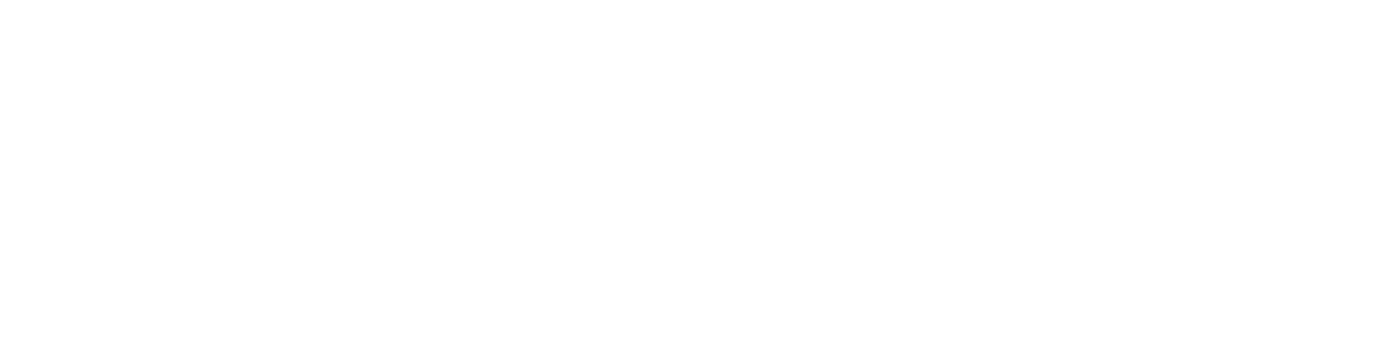
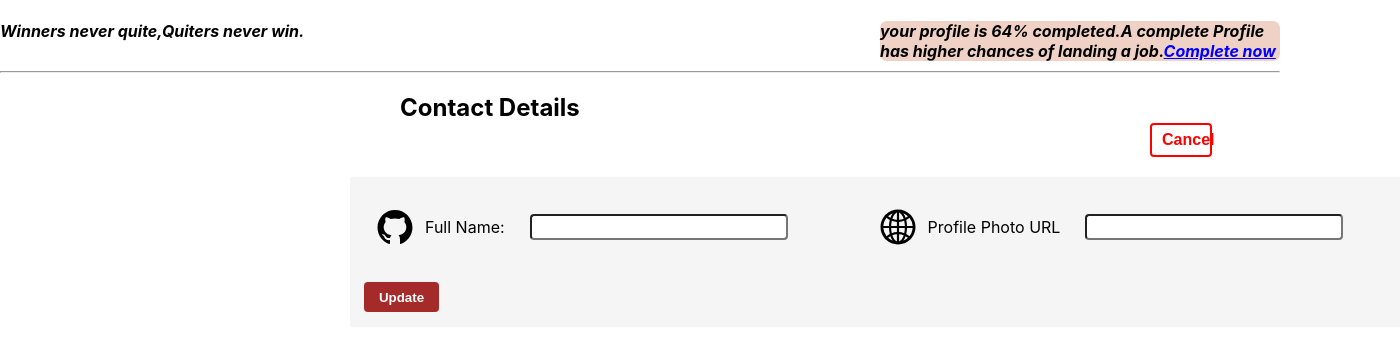
Before and after one commit to Manjulavignesh/ExpenseTracker_New, a React (Create React App) app: page /profile in a window 1280 px wide. Before the commit this address had no page. Shown: the top 350 px of the page, 1400 px wide, since content can reach past the window. Built offline with nearby package versions, Linux system fonts and the light colour scheme.

Commit message:
updateProfile

```diff
--- a/package.json
+++ b/package.json
@@ -10,6 +10,7 @@
     "react": "^18.2.0",
     "react-bootstrap": "^2.9.1",
     "react-dom": "^18.2.0",
+    "react-icons": "^4.12.0",
     "react-scripts": "5.0.1",
     "web-vitals": "^2.1.4"
   },
--- a/src/App.js
+++ b/src/App.js
@@ -2,6 +2,7 @@
 import { Router, Route, Routes } from "react-router-dom";
 import WelcomeScreen from "./Components/WelcomeScreen";
 import { BrowserRouter } from "react-router-dom";
+import Updateprofile from "./Components/UpdateProfile";
 
 function App() {
   return (
@@ -9,6 +10,7 @@
       <Routes>
         <Route path="/" element={<Login />} />
         <Route path="/welcomepage" element={<WelcomeScreen/>}/>
+        <Route path="/profile" element={<Updateprofile/>}/>
       </Routes>
       </BrowserRouter>
   );
--- /dev/null
+++ b/src/Components/UpdateProfile.js
@@ -0,0 +1,178 @@
+import { useRef } from "react";
+import { Card } from "react-bootstrap";
+import { AiFillGithub } from "react-icons/ai";
+import { AiOutlineGlobal } from "react-icons/ai";
+const Updateprofile = () => {
+  const name = useRef();
+  const url = useRef();
+  const updateHandler = (e) => {
+    e.preventDefault();
+    const enteredName=name.current.value;
+    const enteredUrl=url.current.value;
+    const token=localStorage.getItem("token");
+    fetch(
+        "https://identitytoolkit.googleapis.com/v1/accounts:update?key=AIzaSyDTAr60Md60DA5Loqu7YAgbAbYNOMvo-7w",
+        {
+          method: "POST",
+          body: JSON.stringify({
+            idToken:token,
+            displayName: enteredName,
+            photoUrl: enteredUrl,
+            returnSecureToken: true,
+          }),
+          headers: { "content-type": "application/json" },
+        }
+      )
+        .then((res) => {
+          if (res.ok) {
+           console.log("details updated sucessfully")
+          } else {
+            return res.json().then((data) => {
+              let errorMessage = "oops!!! Data not getting updated,plz try again later";
+              throw new Error(errorMessage);
+            });
+          }
+        })
+        .catch((err) => {
+          alert(err.message);
+        });
+        name.current.value="";
+        url.current.value="";
+  };
+  return (
+    <div>
+      <div>
+        <h4 style={{ fontStyle: "italic" }}>
+          Winners never quite,Quiters never win.
+          <Card
+            style={{
+              float: "right",
+              width: 400,
+              borderRadius: "7px",
+              display: "inline",
+              background: "#efd1c6",
+            }}
+          >
+            your profile is 64% completed.A complete Profile has higher chances
+            of landing a job.
+            <a href="" style={{ color: "blue" }}>
+              Complete now
+            </a>
+          </Card>
+        </h4>
+        <hr style={{ marginTop: 30 }} />
+      </div>
+      <h2 style={{ marginLeft: 400 }}>
+        Contact Details{" "}
+        <button
+          style={{
+            marginLeft: 750,
+            width: "7%",
+            padding: "6px 10px",
+            color: "red",
+            background: "white",
+            border: "2px solid red",
+            borderRadius: "4px",
+            fontSize: 16,
+            fontWeight: 700,
+          }}
+        >
+          Cancel
+        </button>
+      </h2>
+      <Card
+        style={{
+          background: "#f5f5f5",
+          width: 1050,
+          marginLeft: 350,
+          height: 150,
+        }}
+      >
+        <form style={{ display: "inline" }} onSubmit={updateHandler}>
+          <AiFillGithub
+            style={{
+              marginTop: 25,
+              marginLeft: 25,
+              width: 40,
+              height: 50,
+              display: "inline-block",
+              verticalAlign: "middle",
+            }}
+          />
+          <label
+            style={{
+              display: "inline-block",
+              verticalAlign: "middle",
+              marginTop: 25,
+              marginLeft: 10,
+            }}
+          >
+            Full Name:
+          </label>
+          <input
+            style={{
+              display: "inline-block",
+              verticalAlign: "middle",
+              marginTop: 25,
+              marginLeft: 25,
+              height: 20,
+              borderRadius: "4PX",
+              width: 250,
+            }}
+            type="text"
+            ref={name}
+          />
+          <AiOutlineGlobal
+            style={{
+              marginTop: 25,
+              marginLeft: 90,
+              width: 40,
+              height: 50,
+              display: "inline-block",
+              verticalAlign: "middle",
+            }}
+          />
+          <label
+            style={{
+              display: "inline-block",
+              verticalAlign: "middle",
+              marginTop: 25,
+              marginLeft: 10,
+            }}
+          >
+            Profile Photo URL
+          </label>
+          <input
+            style={{
+              display: "inline-block",
+              verticalAlign: "middle",
+              marginTop: 25,
+              marginLeft: 25,
+              height: 20,
+              borderRadius: "4PX",
+              width: 250,
+            }}
+            type="text"
+            ref={url}
+          />
+          <button
+            style={{
+              marginLeft: 14,
+              marginTop: 30,
+              width: 75,
+              height: 30,
+              borderRadius: "4px",
+              background: "brown",
+              border: "brown",
+              color: "white",
+              fontWeight: 700,
+            }}
+          >
+            Update
+          </button>
+        </form>
+      </Card>
+    </div>
+  );
+};
+export default Updateprofile;
--- a/src/Components/WelcomeScreen.js
+++ b/src/Components/WelcomeScreen.js
@@ -1,5 +1,25 @@
+import { Card } from "react-bootstrap";
 const WelcomeScreen=()=>{
-    return (<div><h1>Welcome to Expense Tracker</h1></div>)
+    return (<div>
+        <h3 style={{ fontStyle: "italic" }}>
+          Welcome to Expense Tracker!!!
+          <Card
+            style={{
+              float: "right",
+              width: 400,
+              borderRadius: "7px",
+              display: "inline",
+              background: "#efd1c6",
+            }}
+          >
+             your profile is incomplete.
+            <a href="http://localhost:3000/profile" style={{ color: "blue" }}>
+              Complete now
+            </a>
+          </Card>
+        </h3>
+        <hr style={{ marginTop: 20 }} />
+      </div>)
 
 }
 export default WelcomeScreen;
```
Also changed, not shown: 1 other file (tests, documents, lock files or other folders).
